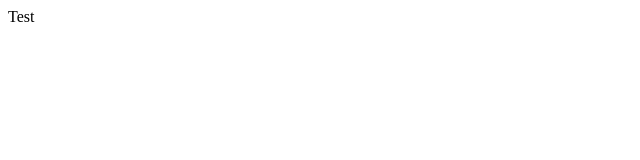
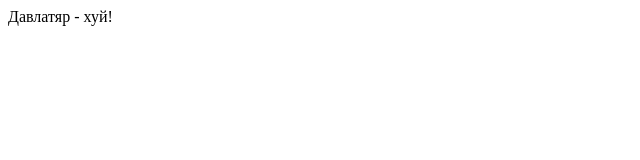
Before and after one commit to noomean/test, a plain HTML site: page index.html in a window 1280 px wide. Shown: the full height of the page, 0-640 px from the left. Drawn offline with Linux system fonts and the light colour scheme.

Commit message:
Update index.html

```diff
--- a/index.html
+++ b/index.html
@@ -4,6 +4,6 @@
 	<title>Test</title>
 </head>
 <body>
-	Test
+	Давлатяр - хуй!
 </body>
 </html>
```
